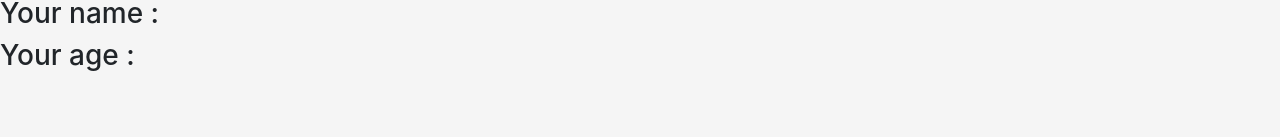
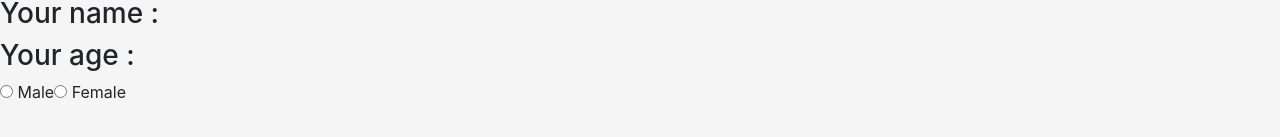
Before and after one commit to Fredrik93/react_tutorial, a React (Create React App) app: page /formspractice in a window 1280 px wide. Shown: the part 257-394 px from the top of the page. Built offline with nearby package versions, Linux system fonts and the light colour scheme.

Commit message:
add radio button

```diff
--- a/src/Components/FormsPractice.js
+++ b/src/Components/FormsPractice.js
@@ -36,6 +36,9 @@ class FormsPractice extends React.Component {
                 <div>
                     <h3>Your name : {this.state.firstName} {this.state.lastName}</h3>
                     <h3>Your age : {this.state.age}</h3>
+                    <label>  <input type="radio" name="male" /> Male</label>
+                    <label>  <input type="radio" name="female" /> Female</label>
+
                 </div>
 
             </main>
```
